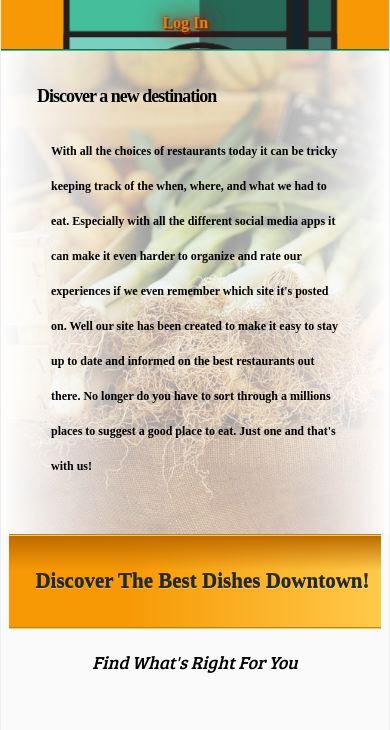
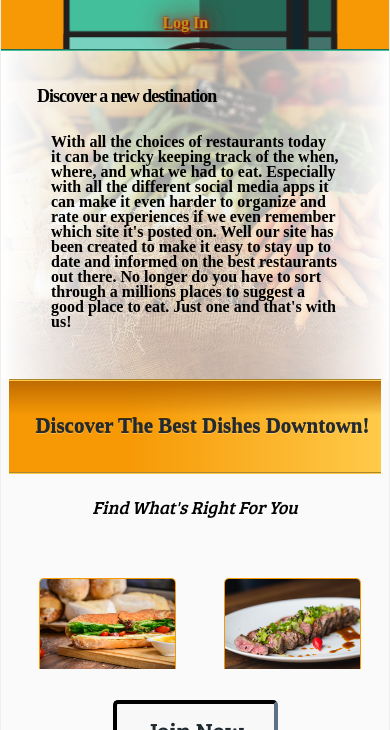
Before and after one commit to ksemenza/UI, a plain HTML site: page index.html in a window 390 px wide. Shown: the part 50-780 px from the top of the page. Drawn offline with nearby package versions, Linux system fonts and the light colour scheme; files that its build step writes are made by us from their sources; a web font is replaced by a local one.

Commit message:
Update @phone hero txt line-height

```diff
--- a/less/home-page.less
+++ b/less/home-page.less
@@ -17,8 +17,9 @@
     }//end heroHeader
     .heroTxt{
         width: 95%;
-        line-height: 3.5rem;
-        margin-top: 1.5rem;
+
+       line-height: 3.5rem;
+  margin-top: 1.5rem;
         font-size: 2.1rem;
         padding: 3.2rem;
 
@@ -28,7 +29,9 @@
         }
         @media @phone {
             padding: 1.4rem;
-            font-size: 1.2rem;
+            line-height: 1.5rem;
+            font-size: 1.6rem;
+
         }
     }//end heroTxt
 .heroBtns {
```
